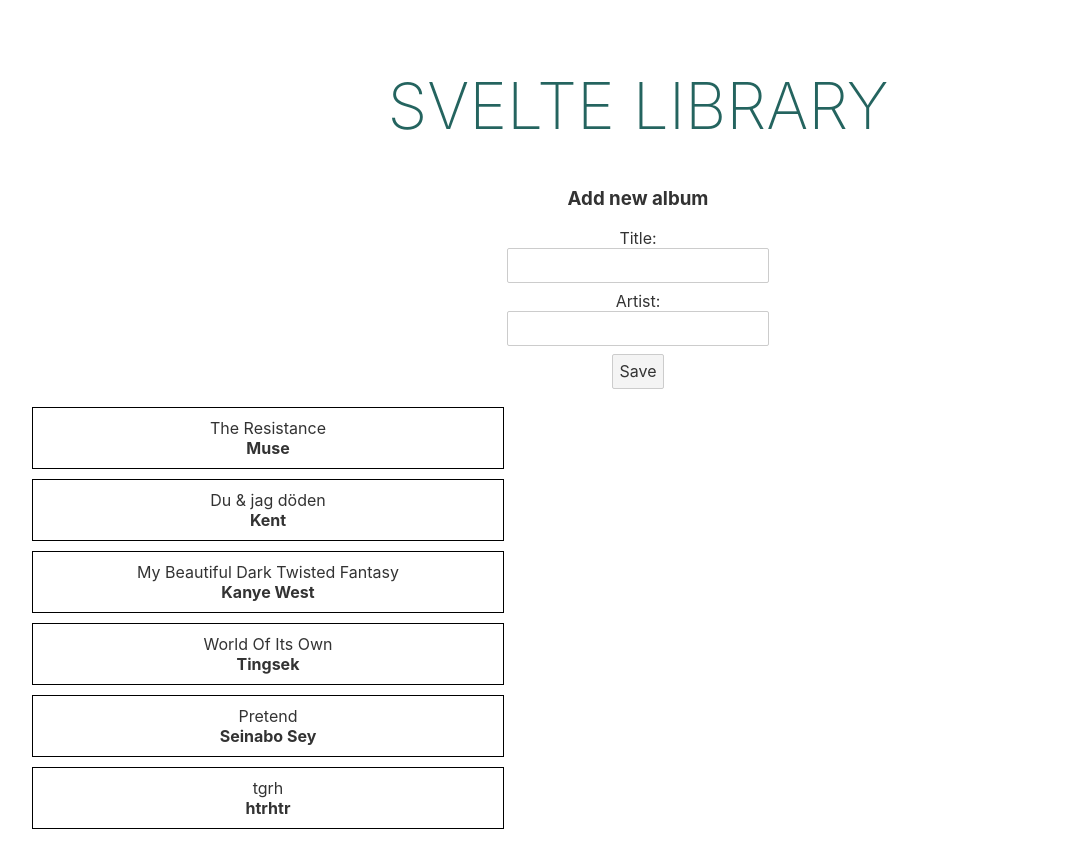
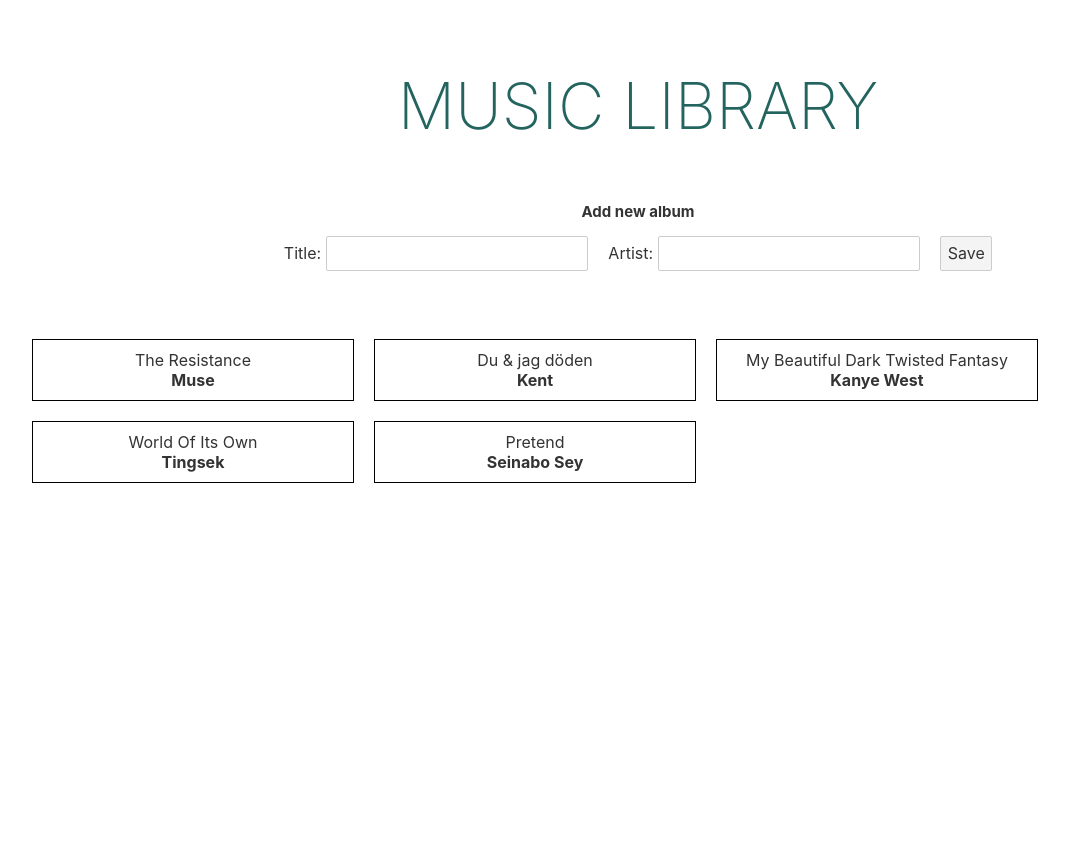
Before and after one commit to gabriellekamph/svelte-library, a Svelte app: page / in a window 1280 px wide. Shown: the whole page, without its empty margins (2-1071 px from the left). After the commit the page ends 800 px from the top, so only its background shows below. Built offline with nearby package versions, Linux system fonts and the light colour scheme; data requests are answered from the project's data file.

Commit message:
Small layout updates

```diff
--- a/db.json
+++ b/db.json
@@ -24,11 +24,6 @@
       "id": 5,
       "title": "Pretend",
       "artist": "Seinabo Sey"
-    },
-    {
-      "title": "tgrh",
-      "artist": "htrhtr",
-      "id": 6
     }
   ]
 }
--- a/src/App.svelte
+++ b/src/App.svelte
@@ -29,7 +29,7 @@
 </style>
 
 <main>
-	<h1>Svelte Library</h1>
+	<h1>Music Library</h1>
 	<Form />
 	<Library />
 </main>
--- a/src/components/Album.svelte
+++ b/src/components/Album.svelte
@@ -6,16 +6,16 @@
 
 <style>
 
-    div {
+    .album-info {
         margin: 10px;
         padding: 10px;
-        max-width: 450px;
+        width: 300px;
         border: 1px solid #000;
     }
 
 </style>
 
-<div>
-    {album.title} <br/>
-    <b>{album.artist}</b> <br />
-</div>
+    <div class="album-info">
+        {album.title} <br/>
+        <b>{album.artist}</b>
+    </div>
--- a/src/components/Form.svelte
+++ b/src/components/Form.svelte
@@ -34,12 +34,33 @@
 
 <style>
 
+    p {
+        font-size: 12px;
+    }
+
+    h3 {
+        font-size: 15px;
+        width: 100%;
+    }
+
+    form {
+        display: flex;
+        flex-wrap: wrap;
+        justify-content: center;
+        text-align: center;
+        margin-bottom: 50px;
+    }
+
+    input {
+        margin-right: 20px;
+    }
+
 </style>
 
 <form on:submit={onSubmit}>
-    <h3>Add new album</h3>
-    <label for="title">Title:</label><input type="text" id="title" bind:value={title} />
-    <label for="artist">Artist:</label><input type="text" id="artist" bind:value={artist} />
+    <h3>Add new album</h3><br />
+    <label for="title">Title: <input type="text" id="title" bind:value={title} /></label>
+    <label for="artist">Artist: <input type="text" id="artist" bind:value={artist} /></label>
     <br />
     <button>Save</button>
 </form>
--- a/src/components/Library.svelte
+++ b/src/components/Library.svelte
@@ -18,6 +18,11 @@
 
 <style>
 
+    div {
+        display: flex;
+        flex-wrap: wrap;
+    }
+
 </style>
 
 <div>
--- a/src/main.js
+++ b/src/main.js
@@ -1,10 +1,7 @@
 import App from './App.svelte';
 
 const app = new App({
-	target: document.body,
-	props: {
-		name: 'world'
-	}
+	target: document.body
 });
 
 export default app;
```
